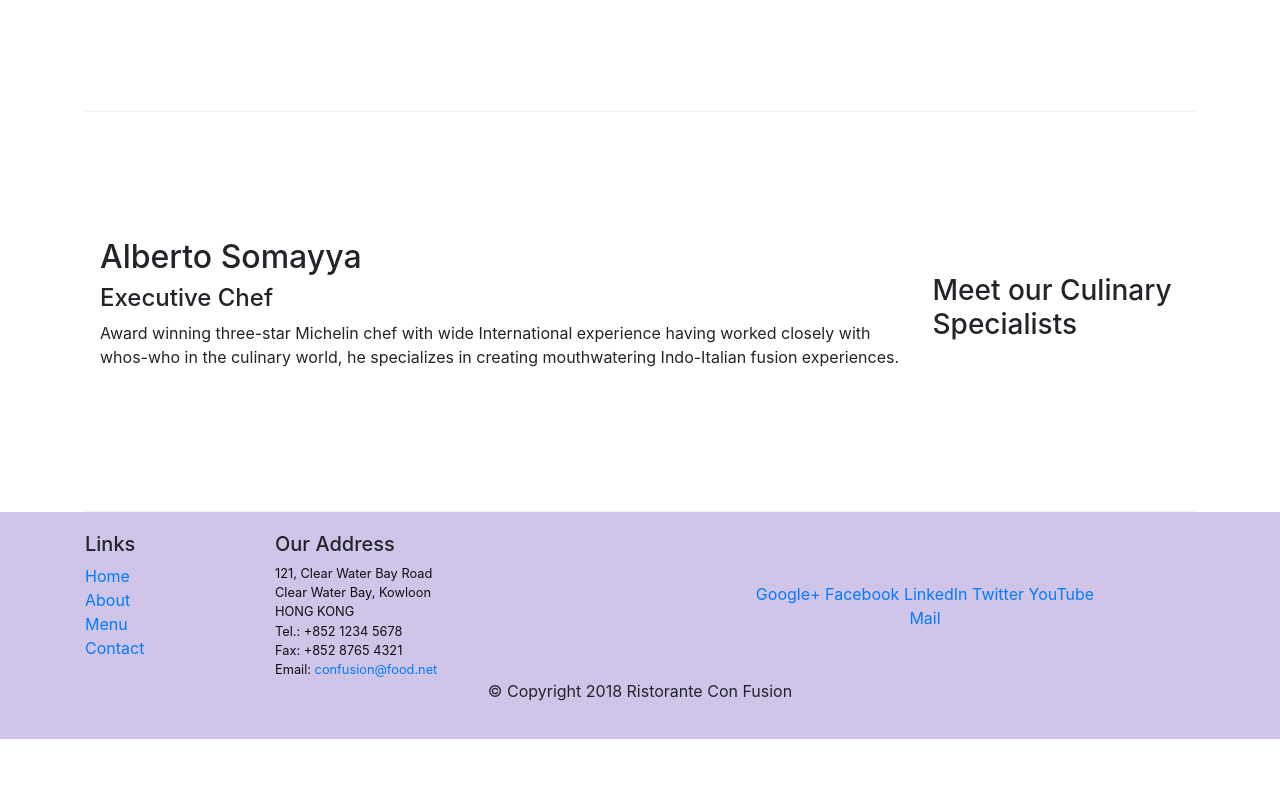
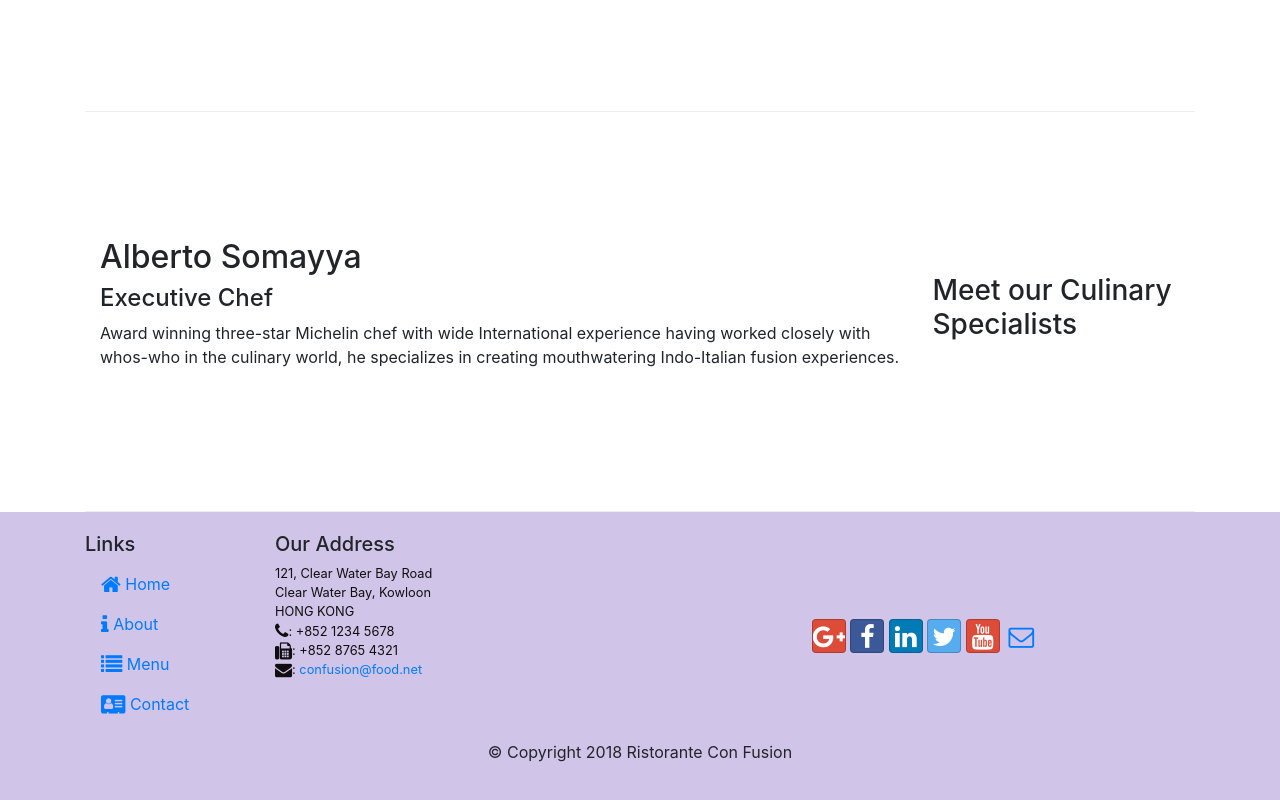
Before and after one commit to jonlorusso/conFusion, a website: page index.html in a window 1280 px wide. Shown: the part 1022-1822 px from the top of the page. Before the commit the page ends 1761 px from the top, so only its background shows below. Drawn offline with nearby package versions, Linux system fonts and the light colour scheme.

Commit message:
Icon Fonts

```diff
--- a/index.html
+++ b/index.html
@@ -9,6 +9,8 @@
 
     <!-- Bootstrap CSS -->
     <link rel="stylesheet" href="node_modules/bootstrap/dist/css/bootstrap.min.css">
+    <link rel="stylesheet" href="node_modules/font-awesome/css/font-awesome.min.css">
+    <link rel="stylesheet" href="node_modules/bootstrap-social/bootstrap-social.css">
     <link href="css/styles.css" rel="stylesheet">
 
     <title>Ristorante Con Fusion</title>
@@ -85,10 +87,10 @@
                 <div class="col-4 col-sm-2">
                     <h5>Links</h5>
                     <ul class="list-unstyled">
-                        <li><a href="#">Home</a></li>
-                        <li><a href="#">About</a></li>
-                        <li><a href="#">Menu</a></li>
-                        <li><a href="#">Contact</a></li>
+                        <li class="nav-item active"><a class="nav-link" href="#"><span class="fa fa-home fa-lg"></span> Home</a></li>
+                        <li class="nav-item"><a class="nav-link" href="./aboutus.html"><span class="fa fa-info fa-lg"></span> About</a></li>
+                        <li class="nav-item"><a class="nav-link" href="#"><span class="fa fa-list fa-lg"></span> Menu</a></li>
+                        <li class="nav-item"><a class="nav-link" href="#"><span class="fa fa-address-card fa-lg"></span> Contact</a></li>
                     </ul>
                 </div>
                 <div class="col-7 col-sm-5">
@@ -97,19 +99,20 @@
 		              121, Clear Water Bay Road<br>
 		              Clear Water Bay, Kowloon<br>
 		              HONG KONG<br>
-		              Tel.: +852 1234 5678<br>
-		              Fax: +852 8765 4321<br>
-		              Email: <a href="mailto:confusion@food.net">confusion@food.net</a>
+                        <i class="fa fa-phone fa-lg"></i>: +852 1234 5678<br>
+                        <i class="fa fa-fax fa-lg"></i>: +852 8765 4321<br>
+                        <i class="fa fa-envelope fa-lg"></i>:
+                        <a href="mailto:confusion@food.net">confusion@food.net</a>
 		           </address>
                 </div>
                 <div class="col-12 col-sm-4 align-self-center">
                     <div class="text-center">
-                        <a href="http://google.com/+">Google+</a>
-                        <a href="http://www.facebook.com/profile.php?id=">Facebook</a>
-                        <a href="http://www.linkedin.com/in/">LinkedIn</a>
-                        <a href="http://twitter.com/">Twitter</a>
-                        <a href="http://youtube.com/">YouTube</a>
-                        <a href="mailto:">Mail</a>
+                        <a class="btn btn-social-icon btn-google" href="http://google.com/+"><i class="fa fa-google-plus"></i></a>
+                        <a class="btn btn-social-icon btn-facebook" href="http://www.facebook.com/profile.php?id="><i class="fa fa-facebook"></i></a>
+                        <a class="btn btn-social-icon btn-linkedin" href="http://www.linkedin.com/in/"><i class="fa fa-linkedin"></i></a>
+                        <a class="btn btn-social-icon btn-twitter" href="http://twitter.com/"><i class="fa fa-twitter"></i></a>
+                        <a class="btn btn-social-icon btn-google" href="http://youtube.com/"><i class="fa fa-youtube"></i></a>
+                        <a class="btn btn-social-icon" href="mailto:"><i class="fa fa-envelope-o"></i></a>
                     </div>
                 </div>
            </div>
--- a/package.json
+++ b/package.json
@@ -15,6 +15,8 @@
   },
   "dependencies": {
     "bootstrap": "^4.0.0",
+    "bootstrap-social": "^5.1.1",
+    "font-awesome": "^4.7.0",
     "jquery": "^3.3.1",
     "popper.js": "^1.12.9"
   }
```
Also changed, not shown: aboutus.html (+16 -13 lines), 1 other file.
